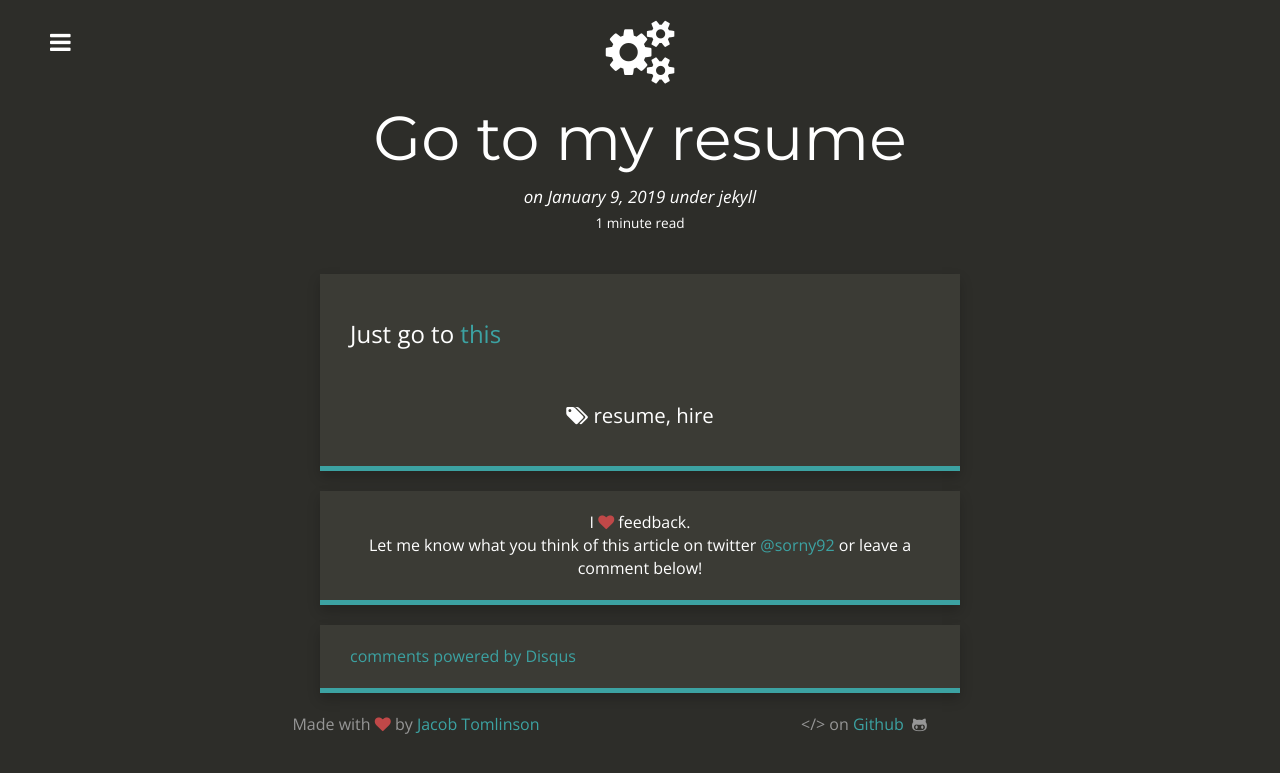
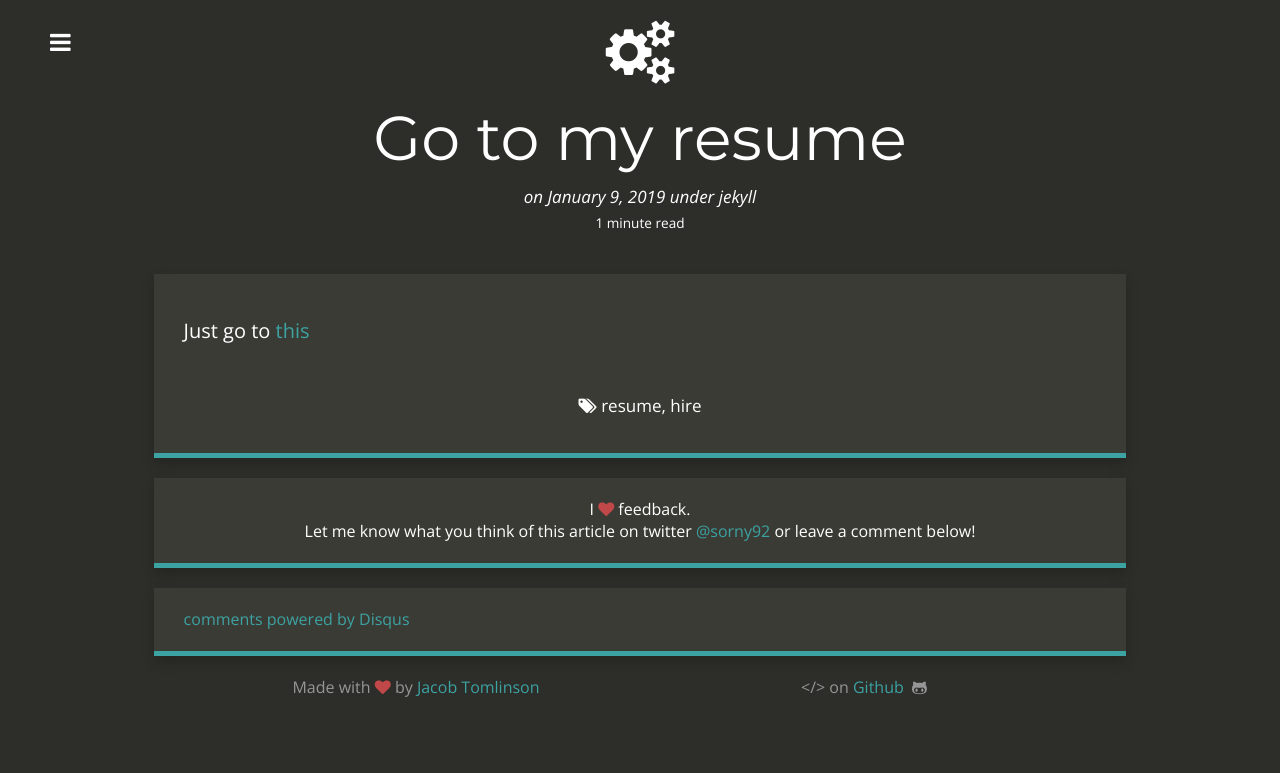
Before and after one commit to sorny92/sorny92.github.io, a Jekyll site: the page built from _posts/2019-01-09-go-to-my-resume.md, in a window 1280 px wide. Shown: the top 773 px of the page. Built offline with Jekyll 4.4.1, drawn with Linux system fonts in a browser that asks for light colours; nearby versions of some CDN libraries; comment, search, counter and statistics services are not loaded.

Commit message:
Update CSS webpage so article seems bigger.

```diff
--- a/css/style.scss
+++ b/css/style.scss
@@ -521,13 +521,13 @@ ul {
 		}
 
 		@media (min-width: $screen-md-min) {
-			width: 70%;
-			margin-left: 15%;
+			width: 86%;
+			margin-left: 7%;
 		}
 
 		@media (min-width: $screen-lg-min) {
-			width: 50%;
-			margin-left: 25%;
+			width: 76%;
+			margin-left: 12%;
 		}
 
 		.thumb {
@@ -568,7 +568,7 @@ ul {
 			padding-bottom: 10px;
 
 			@media (min-width: $screen-sm-min) {
-				font-size: 24px;
+				font-size: 20px;
 				padding-left: 30px;
 				padding-right: 30px;
 				padding-top: 40px;
```
